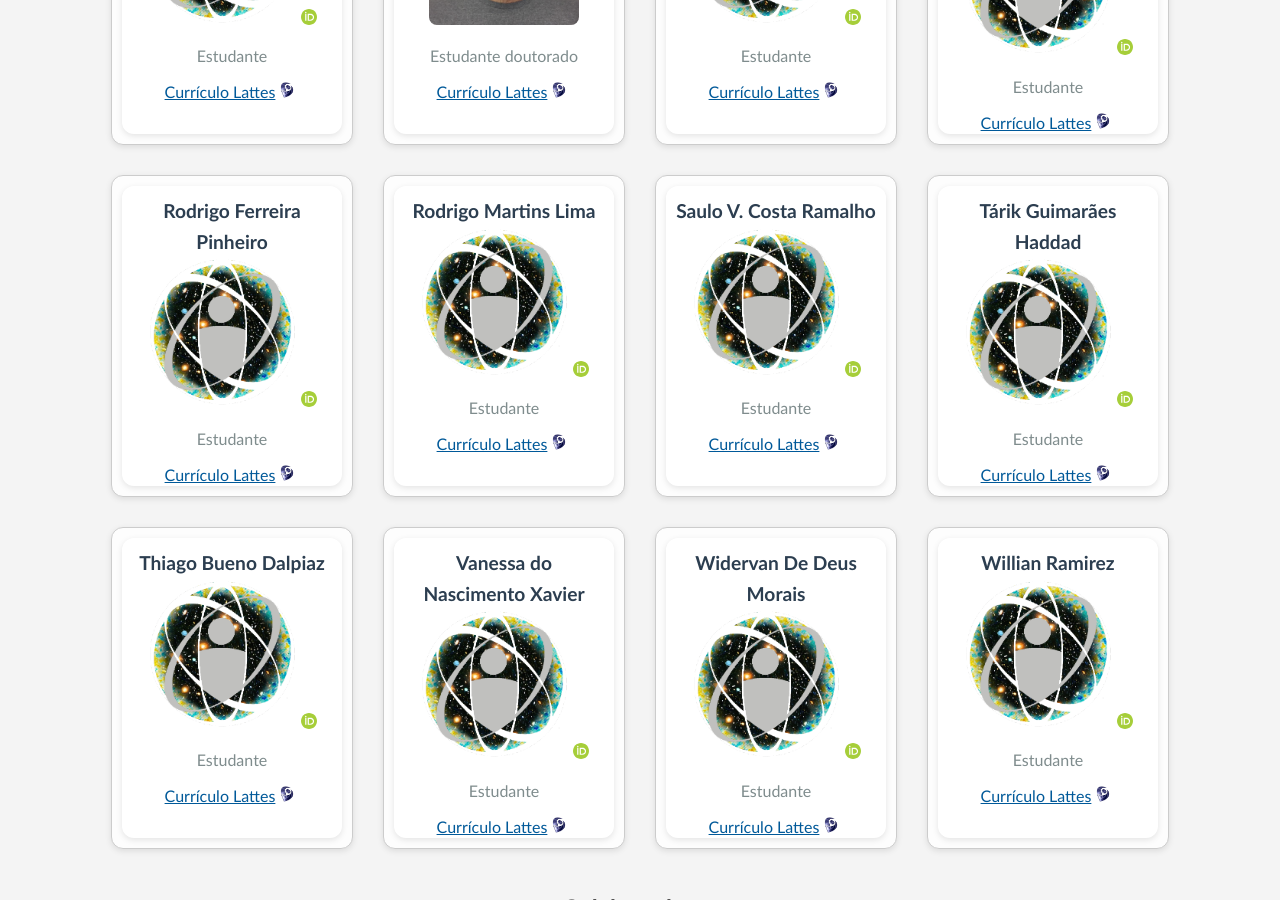
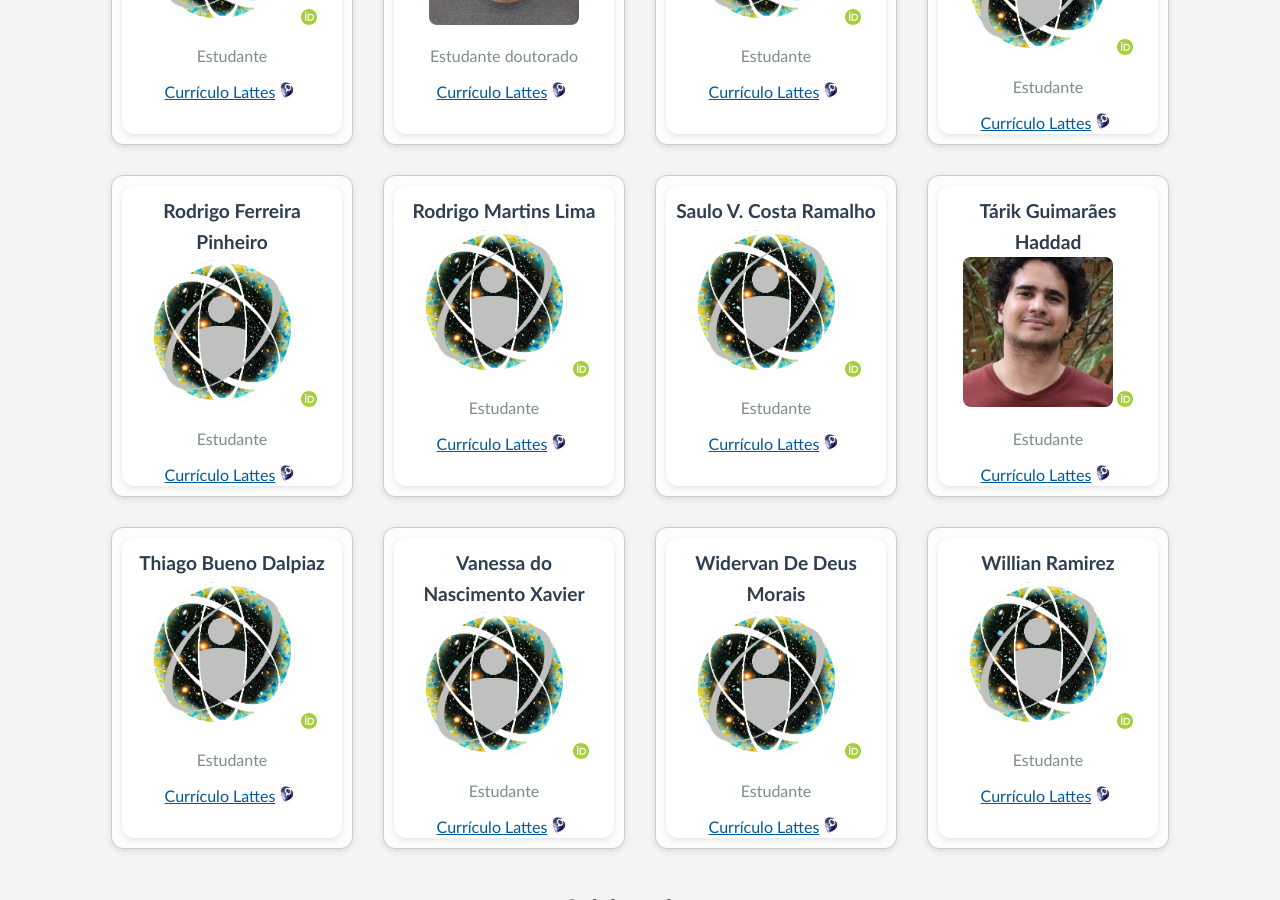
Before and after one commit to cbpf-cosmo/cbpf-cosmo.github.io, a Jekyll site: the page membros.html, which Jekyll copies as it is, in a window 1280 px wide and 900 px high, scrolled down 3164 px. Built offline with Jekyll 4.4.1, drawn with Linux system fonts in a browser that asks for light colours.

Commit message:
adding tarik

```diff
--- a/membros.html
+++ b/membros.html
@@ -905,7 +905,7 @@
       <div class="member-front">
         <div class="member-name">
           Tárik Guimarães Haddad
-          <img src="images/thumbs/cbpf.png" alt="foto" class="clickable-photo"
+          <img src="images/thumbs/tarik.png" alt="foto" class="clickable-photo"
                style="width:150px; height:150px; object-fit:cover;">
            <a href="https://orcid.org/" target="_blank">
             <img src="images/ORCID-iD_icon_vector.svg" alt="iD ORCID"/>
@@ -913,13 +913,13 @@
           </div>
         <div class="member-role">Estudante </div>
         <div class="member-lattes">
-          <a href="http://lattes.cnpq.br/" target="_blank">
+          <a href="http://lattes.cnpq.br/8577933449225006" target="_blank">
             Currículo Lattes<img src="images/lattes-logo-2.png" alt="iD Lattes"/>
           </a>
         </div>
       </div>
       <div class="member-back">
-        <p>Texto sobre palavras-chaves</p>
+        <p> Instantons e confinamento em teorias de Yang-Mills. Supervisor: Philipe de Fabritiis</p>
         <button class="btn-back">Voltar</button>
       </div>
     </div>
```
Also changed, not shown: images/thumbs/tarik.png (added).
